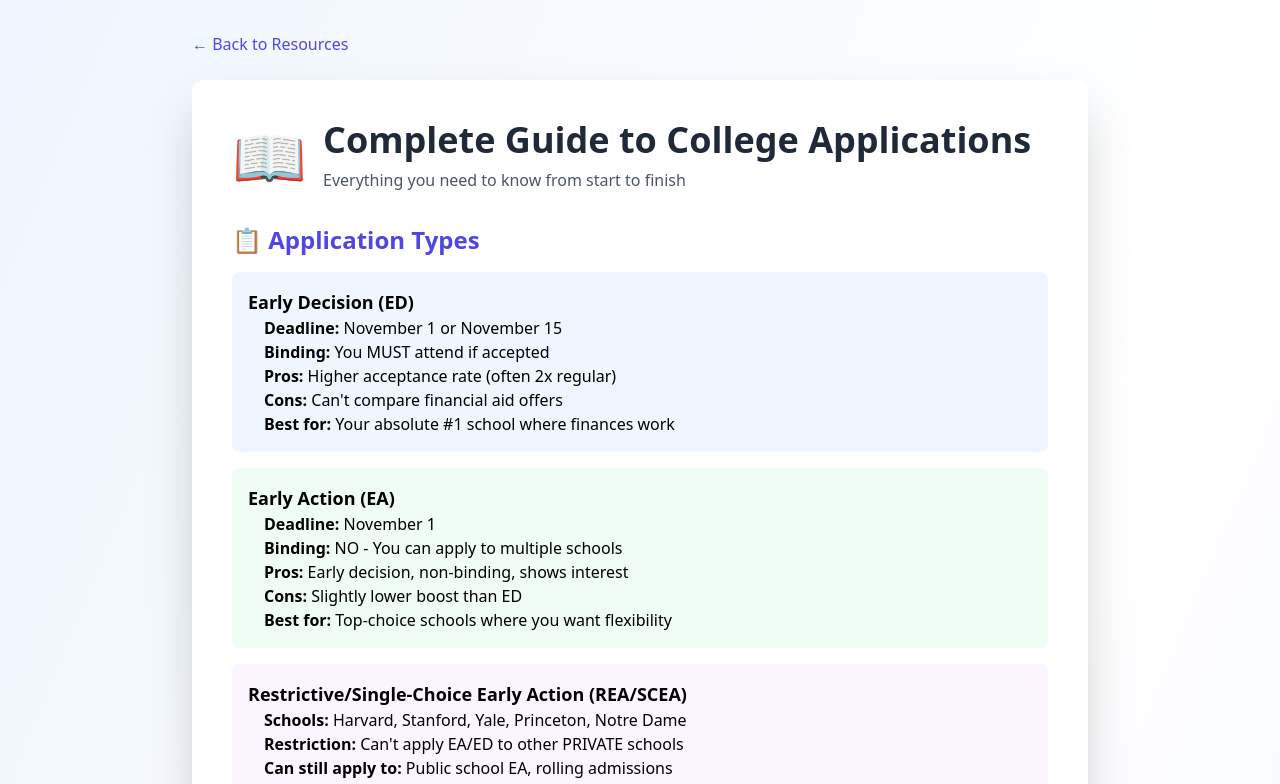
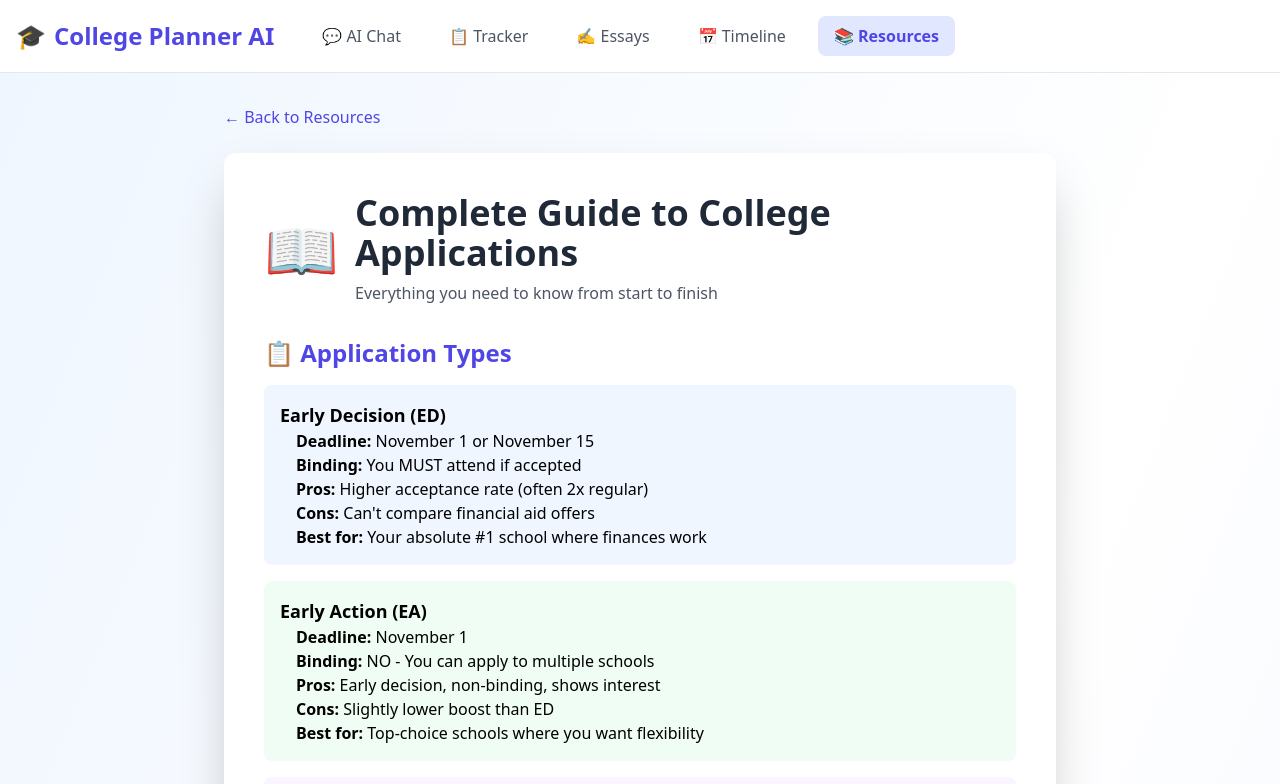
Before and after one commit to RushilJPatel/NEWENGAI, a Next.js app: page /resources/guides/applications in a window 1280 px wide. Shown: the top 784 px of the page. Built offline with nearby package versions, Linux system fonts and the light colour scheme; no server answers; sample sign-in values are in the browser's storage.

Commit message:
Fix header: Add consistent navigation across all pages (Resources, Guides, Tools)

```diff
--- a/app/resources/guides/[slug]/page.tsx
+++ b/app/resources/guides/[slug]/page.tsx
@@ -116,8 +116,37 @@ export default function GuidePage() {
 
   if (!guide) {
     return (
-      <div className="min-h-screen bg-gradient-to-br from-blue-50 via-white to-indigo-50 p-4 sm:p-8">
-        <div className="container mx-auto max-w-4xl">
+      <>
+        <div className="min-h-screen bg-gradient-to-br from-blue-50 via-white to-indigo-50">
+          {/* Consistent Navigation */}
+        <nav className="bg-white border-b border-gray-200">
+          <div className="container mx-auto px-4 py-4 flex justify-between items-center">
+            <div className="flex items-center space-x-8">
+              <Link href="/dashboard" className="text-2xl font-bold text-indigo-600 flex items-center">
+                🎓 <span className="ml-2">College Planner AI</span>
+              </Link>
+              <div className="hidden md:flex space-x-4">
+                <Link href="/dashboard" className="px-4 py-2 text-gray-600 hover:text-indigo-600">
+                  💬 AI Chat
+                </Link>
+                <Link href="/tracker" className="px-4 py-2 text-gray-600 hover:text-indigo-600">
+                  📋 Tracker
+                </Link>
+                <Link href="/essays" className="px-4 py-2 text-gray-600 hover:text-indigo-600">
+                  ✍️ Essays
+                </Link>
+                <Link href="/timeline" className="px-4 py-2 text-gray-600 hover:text-indigo-600">
+                  📅 Timeline
+                </Link>
+                <Link href="/resources" className="px-4 py-2 bg-indigo-100 text-indigo-600 rounded-lg font-semibold">
+                  📚 Resources
+                </Link>
+              </div>
+            </div>
+          </div>
+        </nav>
+
+        <div className="container mx-auto max-w-4xl p-4 sm:p-8">
           <Link href="/resources" className="inline-flex items-center text-indigo-600 hover:text-indigo-700 mb-6">
             ← Back to Resources
           </Link>
@@ -129,13 +158,43 @@ export default function GuidePage() {
             </Link>
           </div>
         </div>
-      </div>
+        </div>
+      </>
     );
   }
 
   return (
-    <div className="min-h-screen bg-gradient-to-br from-blue-50 via-white to-indigo-50 p-4 sm:p-8">
-      <div className="container mx-auto max-w-4xl">
+    <>
+      <div className="min-h-screen bg-gradient-to-br from-blue-50 via-white to-indigo-50">
+        {/* Consistent Navigation */}
+      <nav className="bg-white border-b border-gray-200">
+        <div className="container mx-auto px-4 py-4 flex justify-between items-center">
+          <div className="flex items-center space-x-8">
+            <Link href="/dashboard" className="text-2xl font-bold text-indigo-600 flex items-center">
+              🎓 <span className="ml-2">College Planner AI</span>
+            </Link>
+            <div className="hidden md:flex space-x-4">
+              <Link href="/dashboard" className="px-4 py-2 text-gray-600 hover:text-indigo-600">
+                💬 AI Chat
+              </Link>
+              <Link href="/tracker" className="px-4 py-2 text-gray-600 hover:text-indigo-600">
+                📋 Tracker
+              </Link>
+              <Link href="/essays" className="px-4 py-2 text-gray-600 hover:text-indigo-600">
+                ✍️ Essays
+              </Link>
+              <Link href="/timeline" className="px-4 py-2 text-gray-600 hover:text-indigo-600">
+                📅 Timeline
+              </Link>
+              <Link href="/resources" className="px-4 py-2 bg-indigo-100 text-indigo-600 rounded-lg font-semibold">
+                📚 Resources
+              </Link>
+            </div>
+          </div>
+        </div>
+      </nav>
+
+      <div className="container mx-auto max-w-4xl p-4 sm:p-8">
         <Link href="/resources" className="inline-flex items-center text-indigo-600 hover:text-indigo-700 mb-6">
           ← Back to Resources
         </Link>
@@ -174,7 +233,8 @@ export default function GuidePage() {
             </div>
           </div>
         </div>
+        </div>
       </div>
-    </div>
+    </>
   );
 }
--- a/app/resources/guides/applications/page.tsx
+++ b/app/resources/guides/applications/page.tsx
@@ -20,8 +20,37 @@ export default function ApplicationsGuide() {
   }
 
   return (
-    <div className="min-h-screen bg-gradient-to-br from-blue-50 via-white to-indigo-50 p-4 sm:p-8">
-      <div className="container mx-auto max-w-4xl">
+    <>
+      <div className="min-h-screen bg-gradient-to-br from-blue-50 via-white to-indigo-50">
+        {/* Consistent Navigation */}
+        <nav className="bg-white border-b border-gray-200">
+          <div className="container mx-auto px-4 py-4 flex justify-between items-center">
+            <div className="flex items-center space-x-8">
+              <Link href="/dashboard" className="text-2xl font-bold text-indigo-600 flex items-center">
+                🎓 <span className="ml-2">College Planner AI</span>
+              </Link>
+              <div className="hidden md:flex space-x-4">
+                <Link href="/dashboard" className="px-4 py-2 text-gray-600 hover:text-indigo-600">
+                  💬 AI Chat
+                </Link>
+                <Link href="/tracker" className="px-4 py-2 text-gray-600 hover:text-indigo-600">
+                  📋 Tracker
+                </Link>
+                <Link href="/essays" className="px-4 py-2 text-gray-600 hover:text-indigo-600">
+                  ✍️ Essays
+                </Link>
+                <Link href="/timeline" className="px-4 py-2 text-gray-600 hover:text-indigo-600">
+                  📅 Timeline
+                </Link>
+                <Link href="/resources" className="px-4 py-2 bg-indigo-100 text-indigo-600 rounded-lg font-semibold">
+                  📚 Resources
+                </Link>
+              </div>
+            </div>
+          </div>
+        </nav>
+
+        <div className="container mx-auto max-w-4xl p-4 sm:p-8">
         <Link href="/resources" className="inline-flex items-center text-indigo-600 hover:text-indigo-700 mb-6">
           ← Back to Resources
         </Link>
@@ -198,7 +227,8 @@ export default function ApplicationsGuide() {
             </div>
           </div>
         </div>
+        </div>
       </div>
-    </div>
+    </>
   );
 }
--- a/app/resources/page.tsx
+++ b/app/resources/page.tsx
@@ -576,43 +576,65 @@ export default function Resources() {
 
   return (
     <div className="min-h-screen bg-gradient-to-br from-indigo-50 via-white to-purple-50">
-      {/* Mobile-Optimized Navigation */}
-      <nav className="bg-white border-b border-gray-200 sticky top-0 z-50 shadow-sm">
-        <div className="container mx-auto px-3 sm:px-4 py-3 flex justify-between items-center">
-          <Link href="/dashboard" className="text-lg sm:text-2xl font-bold text-indigo-600 truncate">
-            🎓 College Planner
-          </Link>
+      {/* Consistent Navigation */}
+      <nav className="bg-white border-b border-gray-200 sticky top-0 z-50">
+        <div className="container mx-auto px-4 py-4 flex justify-between items-center">
+          <div className="flex items-center space-x-8">
+            <Link href="/dashboard" className="text-2xl font-bold text-indigo-600 flex items-center">
+              🎓 <span className="ml-2">College Planner AI</span>
+            </Link>
+            <div className="hidden md:flex space-x-4">
+              <Link href="/dashboard" className="px-4 py-2 text-gray-600 hover:text-indigo-600 transition-colors">
+                💬 AI Chat
+              </Link>
+              <Link href="/tracker" className="px-4 py-2 text-gray-600 hover:text-indigo-600 transition-colors">
+                📋 Tracker
+              </Link>
+              <Link href="/essays" className="px-4 py-2 text-gray-600 hover:text-indigo-600 transition-colors">
+                ✍️ Essays
+              </Link>
+              <Link href="/timeline" className="px-4 py-2 text-gray-600 hover:text-indigo-600 transition-colors">
+                📅 Timeline
+              </Link>
+              <Link href="/resources" className="px-4 py-2 bg-indigo-100 text-indigo-600 rounded-lg font-semibold">
+                📚 Resources
+              </Link>
+            </div>
+          </div>
           <button
             onClick={() => signOut({ callbackUrl: '/login' })}
-            className="px-3 py-1.5 sm:px-4 sm:py-2 bg-gray-200 text-gray-700 text-sm rounded-lg hover:bg-gray-300 whitespace-nowrap"
+            className="px-4 py-2 bg-gray-200 text-gray-700 rounded-lg hover:bg-gray-300"
           >
             Sign Out
           </button>
         </div>
-        {/* Mobile Bottom Navigation */}
-        <div className="md:hidden flex justify-around border-t border-gray-200 bg-white py-2">
-          <Link href="/dashboard" className="flex flex-col items-center text-xs text-gray-600">
-            <span className="text-lg">💬</span>
+      </nav>
+
+      {/* Mobile Bottom Navigation */}
+      <div className="md:hidden fixed bottom-0 left-0 right-0 bg-white border-t border-gray-200 z-50 safe-area-inset">
+        <div className="flex justify-around py-2">
+          <Link href="/dashboard" className="flex flex-col items-center text-xs text-gray-600 py-2">
+            <span className="text-xl">💬</span>
             <span>Chat</span>
           </Link>
-          <Link href="/tracker" className="flex flex-col items-center text-xs text-gray-600">
-            <span className="text-lg">📋</span>
+          <Link href="/tracker" className="flex flex-col items-center text-xs text-gray-600 py-2">
+            <span className="text-xl">📋</span>
             <span>Tracker</span>
           </Link>
-          <Link href="/essays" className="flex flex-col items-center text-xs text-gray-600">
-            <span className="text-lg">✍️</span>
+          <Link href="/essays" className="flex flex-col items-center text-xs text-gray-600 py-2">
+            <span className="text-xl">✍️</span>
             <span>Essays</span>
           </Link>
-          <Link href="/timeline" className="flex flex-col items-center text-xs text-gray-600">
-            <span className="text-lg">📅</span>
+          <Link href="/timeline" className="flex flex-col items-center text-xs text-gray-600 py-2">
+            <span className="text-xl">📅</span>
             <span>Timeline</span>
           </Link>
-          <Link href="/resources" className="flex flex-col items-center text-xs text-indigo-600 font-semibold">
-            <span className="text-lg">📚</span>
+          <Link href="/resources" className="flex flex-col items-center text-xs text-indigo-600 font-semibold py-2 bg-indigo-50">
+            <span className="text-xl">📚</span>
             <span>Resources</span>
           </Link>
         </div>
-      </nav>
+      </div>
 
       <div className="container mx-auto px-3 sm:px-4 lg:px-8 py-4 sm:py-8 max-w-7xl pb-20 md:pb-8">
         {/* Header */}
--- a/app/resources/tools/essay-counter/page.tsx
+++ b/app/resources/tools/essay-counter/page.tsx
@@ -41,8 +41,37 @@ export default function EssayWordCounter() {
   }
 
   return (
-    <div className="min-h-screen bg-gradient-to-br from-orange-50 via-white to-pink-50 p-4 sm:p-8">
-      <div className="container mx-auto max-w-5xl">
+    <>
+      <div className="min-h-screen bg-gradient-to-br from-orange-50 via-white to-pink-50">
+        {/* Consistent Navigation */}
+      <nav className="bg-white border-b border-gray-200">
+        <div className="container mx-auto px-4 py-4 flex justify-between items-center">
+          <div className="flex items-center space-x-8">
+            <Link href="/dashboard" className="text-2xl font-bold text-indigo-600 flex items-center">
+              🎓 <span className="ml-2">College Planner AI</span>
+            </Link>
+            <div className="hidden md:flex space-x-4">
+              <Link href="/dashboard" className="px-4 py-2 text-gray-600 hover:text-indigo-600">
+                💬 AI Chat
+              </Link>
+              <Link href="/tracker" className="px-4 py-2 text-gray-600 hover:text-indigo-600">
+                📋 Tracker
+              </Link>
+              <Link href="/essays" className="px-4 py-2 text-gray-600 hover:text-indigo-600">
+                ✍️ Essays
+              </Link>
+              <Link href="/timeline" className="px-4 py-2 text-gray-600 hover:text-indigo-600">
+                📅 Timeline
+              </Link>
+              <Link href="/resources" className="px-4 py-2 bg-indigo-100 text-indigo-600 rounded-lg font-semibold">
+                📚 Resources
+              </Link>
+            </div>
+          </div>
+        </div>
+      </nav>
+
+      <div className="container mx-auto max-w-5xl p-4 sm:p-8">
         <Link href="/resources" className="inline-flex items-center text-indigo-600 hover:text-indigo-700 mb-6">
           ← Back to Resources
         </Link>
@@ -197,7 +226,8 @@ export default function EssayWordCounter() {
             </Link>
           </div>
         </div>
+        </div>
       </div>
-    </div>
+    </>
   );
 }
--- a/app/resources/tools/gpa-calculator/page.tsx
+++ b/app/resources/tools/gpa-calculator/page.tsx
@@ -103,8 +103,37 @@ export default function GPACalculator() {
   }
 
   return (
-    <div className="min-h-screen bg-gradient-to-br from-purple-50 via-white to-pink-50 p-4 sm:p-8">
-      <div className="container mx-auto max-w-6xl">
+    <>
+      <div className="min-h-screen bg-gradient-to-br from-purple-50 via-white to-pink-50">
+        {/* Consistent Navigation */}
+      <nav className="bg-white border-b border-gray-200">
+        <div className="container mx-auto px-4 py-4 flex justify-between items-center">
+          <div className="flex items-center space-x-8">
+            <Link href="/dashboard" className="text-2xl font-bold text-indigo-600 flex items-center">
+              🎓 <span className="ml-2">College Planner AI</span>
+            </Link>
+            <div className="hidden md:flex space-x-4">
+              <Link href="/dashboard" className="px-4 py-2 text-gray-600 hover:text-indigo-600">
+                💬 AI Chat
+              </Link>
+              <Link href="/tracker" className="px-4 py-2 text-gray-600 hover:text-indigo-600">
+                📋 Tracker
+              </Link>
+              <Link href="/essays" className="px-4 py-2 text-gray-600 hover:text-indigo-600">
+                ✍️ Essays
+              </Link>
+              <Link href="/timeline" className="px-4 py-2 text-gray-600 hover:text-indigo-600">
+                📅 Timeline
+              </Link>
+              <Link href="/resources" className="px-4 py-2 bg-indigo-100 text-indigo-600 rounded-lg font-semibold">
+                📚 Resources
+              </Link>
+            </div>
+          </div>
+        </div>
+      </nav>
+
+      <div className="container mx-auto max-w-6xl p-4 sm:p-8">
         <Link href="/resources" className="inline-flex items-center text-indigo-600 hover:text-indigo-700 mb-6">
           ← Back to Resources
         </Link>
@@ -281,7 +310,8 @@ export default function GPACalculator() {
             </ul>
           </div>
         </div>
+        </div>
       </div>
-    </div>
+    </>
   );
 }
```
